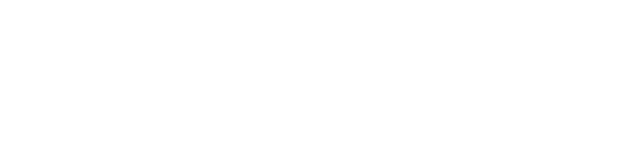
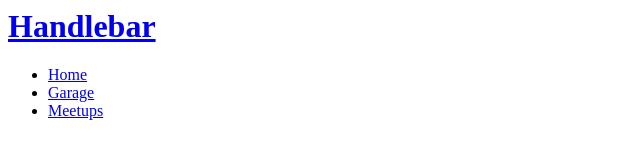
Before and after one commit to JFrdrkssn/first-project-ci, a plain HTML site: page index.html in a window 1280 px wide. Shown: the whole page, without its empty margins (0-640 px from the left). Drawn offline with Linux system fonts and the light colour scheme.

Commit message:
add nav bar

```diff
--- a/index.html
+++ b/index.html
@@ -11,7 +11,24 @@
 </head>
 
 <body>
-
+    <header>
+        <a href="index.html">
+            <h1 id="logo">Handlebar</h1>
+        </a>
+        <nav>
+            <ul>
+                <li>
+                    <a href="index.html" class="active">Home</a>
+                </li>
+                <li>
+                    <a href="*">Garage</a>
+                </li>
+                <li>
+                    <a href="*">Meetups</a>
+                </li>
+            </ul>
+        </nav>
+    </header>
 </body>
 
 </html>
```
